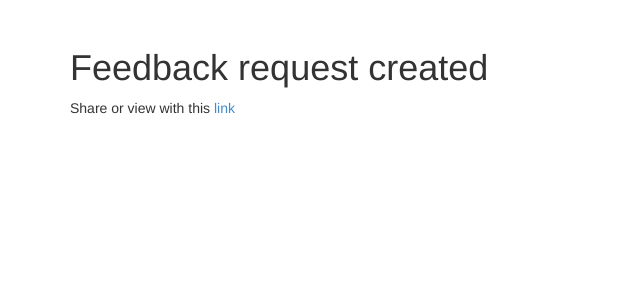
After one commit to guardian/gdn-feedback, a Python web app: template templates/request-created.html in a window 1280 px wide. The commit adds this page. Shown: the top 300 px of the page, without its empty margins (0-640 px from the left). Run offline with Jinja, Linux system fonts and the light colour scheme; the template is opened without the code that fills it, so the values that code supplies are empty; some libraries are stand-ins or nearby versions.

Commit message:
Submitting feedback form creates a stub entry

```diff
--- /dev/null
+++ b/templates/request-created.html
@@ -0,0 +1,16 @@
+{% extends 'base.html' %}
+
+{% block title %}Interview{% endblock %}
+
+{% block content %}
+<div class="container">
+	<div class="row">
+		<div class="col-md-6">
+			<h1>Feedback request created</h1>
+
+			<p>Share or view with this <a href="/request/key">link</a></p>
+
+		</div>
+	</div>
+</div>
+{% endblock %}
--- a/templates/request.html
+++ b/templates/request.html
@@ -10,7 +10,7 @@
 
 			<p>Request feedback for someone</p>
 
-			<form>
+			<form method="POST">
 				<div class="form-group">
 				<label for="email">Person's email</label>
 				<input type="email" id="email" name="email" class="form-control"required>
```
Also changed, not shown: app.py (+7 -0 lines).
